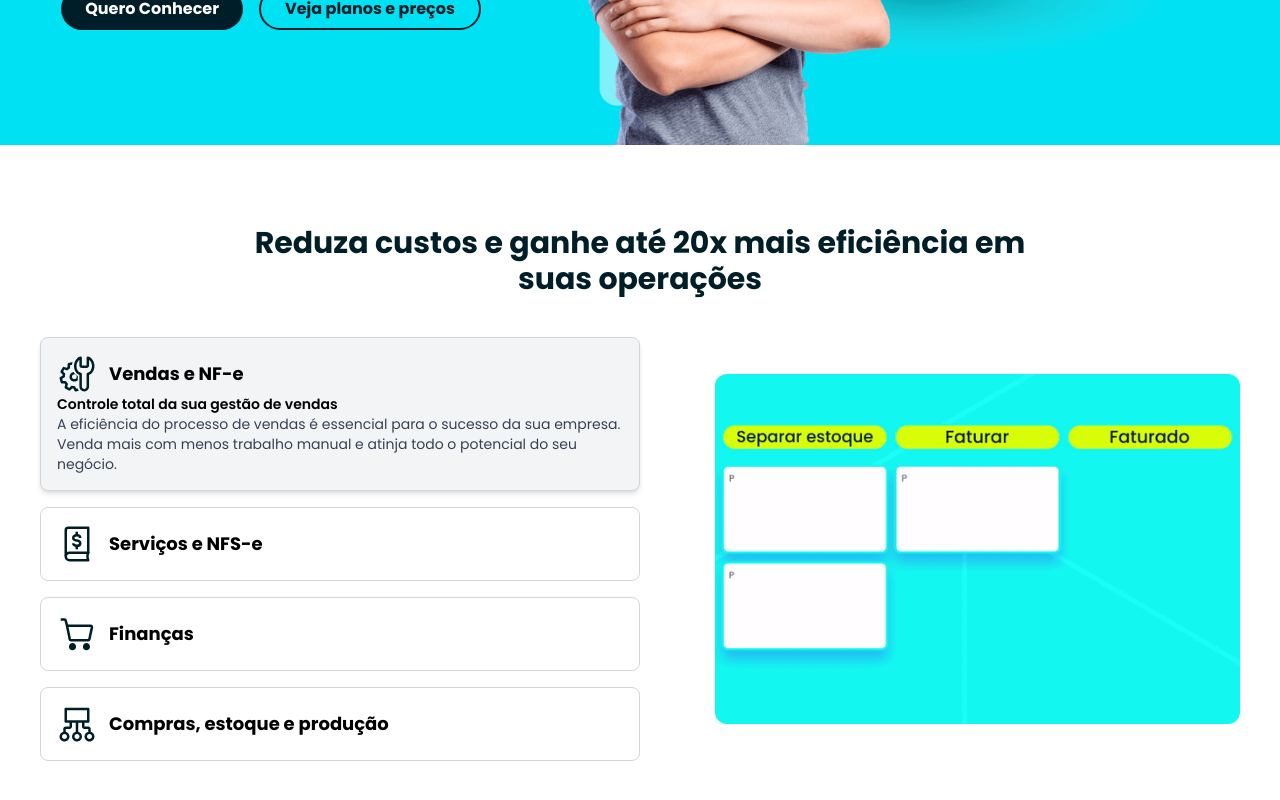
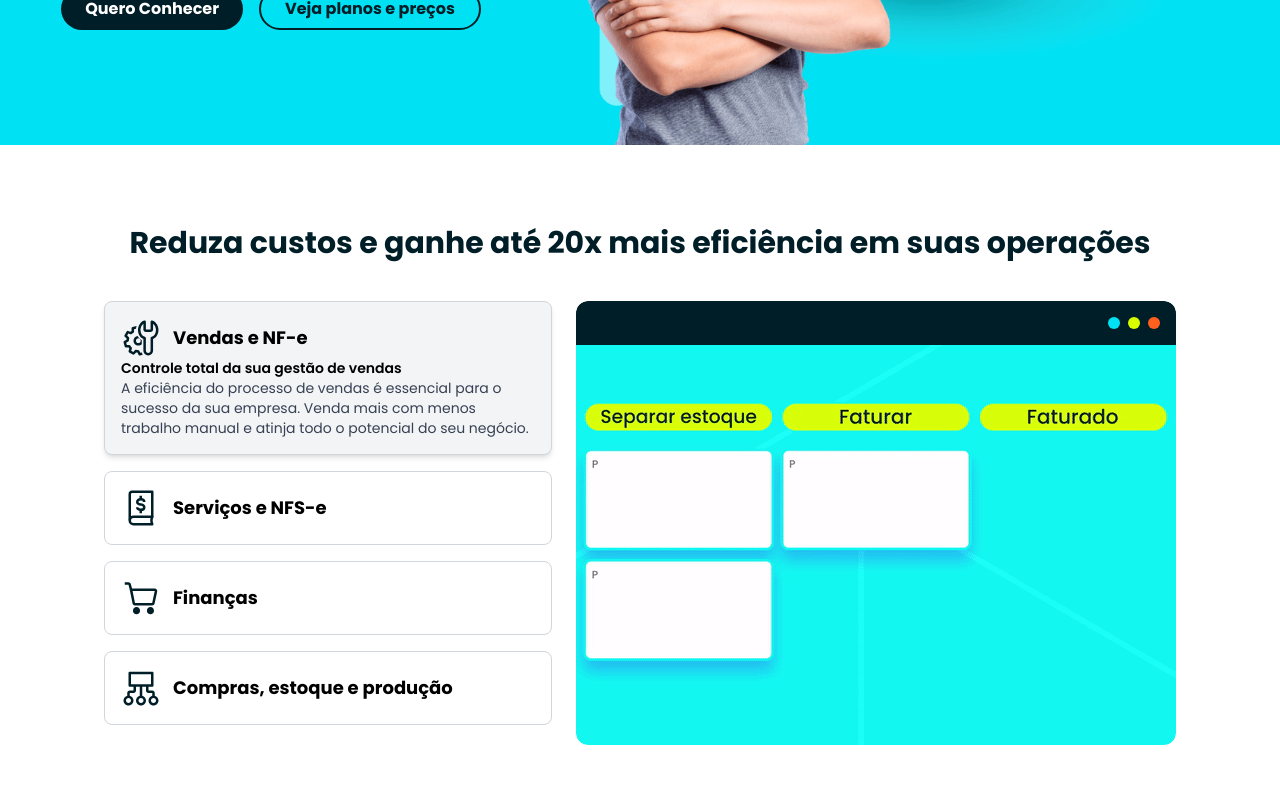
Before and after one commit to SampaioGuilherme11/omie-clone, a React (Vite) app: page / in a window 1280 px wide. Shown: the part 558-1358 px from the top of the page. Built offline with nearby package versions, Linux system fonts and the light colour scheme.

Commit message:
feat: modulo de beneficios finalizado

```diff
--- a/src/components/SecaoBeneficios.jsx
+++ b/src/components/SecaoBeneficios.jsx
@@ -50,12 +50,12 @@ const SecaoBeneficios = () => {
 
   return (
     <div className="flex flex-col items-center justify-center py-20">
-      <h2 className="max-w-[800px] pb-10 text-center text-3xl font-bold text-[#001E27]">
+      <h2 className="pb-10 text-center text-3xl font-bold text-[#001E27]">
         Reduza custos e ganhe até 20x mais eficiência em suas operações
       </h2>
 
-      <div className="flex w-full max-w-[1200px] items-center justify-between gap-6">
-        <div className="flex w-[50%] flex-col gap-4">
+      <div className="flex w-full justify-center gap-6">
+        <div className="flex w-[35%] flex-col gap-4">
           {beneficios.map((beneficio) => (
             <CardBeneficios
               key={beneficio.id}
@@ -72,16 +72,28 @@ const SecaoBeneficios = () => {
 
         <div className="relative flex justify-start">
           <AnimatePresence mode="wait">
-            <motion.img
+            <motion.div
               key={selectedCard}
-              src={beneficios.find((b) => b.id === selectedCard)?.gif}
-              alt="GIF vendas"
-              className="h-auto max-h-[350px] w-auto rounded-xl object-contain"
+              className="relative overflow-hidden rounded-xl bg-white"
               initial={{ opacity: 0, scale: 0.95 }}
               animate={{ opacity: 1, scale: 1 }}
               exit={{ opacity: 0, scale: 0.95 }}
               transition={{ duration: 0.5 }}
-            />
+            >
+              <div className="flex w-full items-center justify-end rounded-t-xl bg-[#001E27] p-4">
+                <div className="flex gap-2">
+                  <span className="h-3 w-3 rounded-full bg-[#00E2F4]"></span>
+                  <span className="h-3 w-3 rounded-full bg-[#D7FD00]"></span>
+                  <span className="h-3 w-3 rounded-full bg-[#FF601F]"></span>
+                </div>
+              </div>
+
+              <motion.img
+                src={beneficios.find((b) => b.id === selectedCard)?.gif}
+                alt="GIF ilustrativo"
+                className="h-auto max-h-[550px] w-auto rounded-b-xl object-contain"
+              />
+            </motion.div>
           </AnimatePresence>
         </div>
       </div>
```
